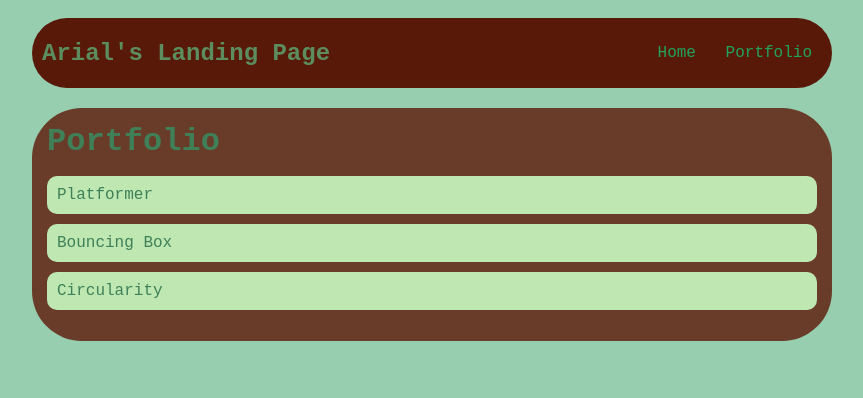
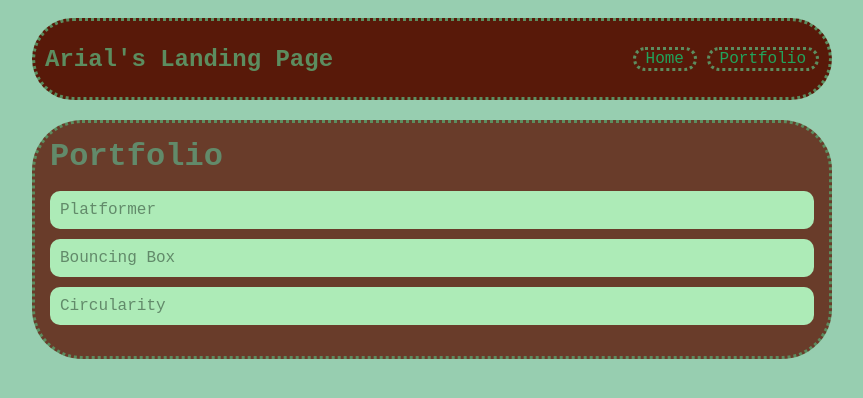
Before and after one commit to arialdugas/arialdugas.github.io, a plain HTML site: page portfolio.html in a window 1280 px wide. Shown: the whole page, without its empty margins (208-1071 px from the left). Drawn offline with Linux system fonts and the light colour scheme.

Commit message:
add portfolio.html file

```diff
--- a/style.css
+++ b/style.css
@@ -17,6 +17,7 @@ nav {
     display: flex;
     padding: 10px;
     border-radius: 50px;
+    border-style: dotted;
 }
 h1 {
     display: flex;
@@ -32,6 +33,7 @@ h1 {
     display: inline-block;
     padding: 0 10px;
     border-radius: 50px;
+    border-style: dotted;
 }
 a {
     text-decoration: none;
@@ -43,6 +45,7 @@ main {
     background: rgb(105, 60, 42);
     display: flex;
     border-radius: 50px;
+    border-style: dotted;
 }
 .sidebar {
     margin-right: 25px;
@@ -51,6 +54,7 @@ main {
 .sidebar-img {
     width: 200px;
     border-radius: 50px;
+    border-style: dotted;
 }
 .content {
     flex: 1;
@@ -67,7 +71,7 @@ h2, h3 {
 }
 /* portfolio styles */
 .content h1 {
-    color: #3f8058;
+    color: rgb(98, 138, 106);
 }
 
 #portfolio {
@@ -76,7 +80,7 @@ h2, h3 {
 }
 
 #portfolio li {
-    background: #bee7b1;
+    background: #adebb7;
     padding: 10px;
     border-radius: 10px;
     margin-bottom: 10px;
@@ -88,7 +92,7 @@ h2, h3 {
 
 #portfolio a {
     text-decoration: none;
-    color: #3f8058;
+    color: rgb(98, 138, 106);
 }
  /* responsive web design */
  @media screen and (min-width: 120px) and (max-width: 1080px) {
```
Also changed, not shown: portfolio.html (+1 -1 lines).
